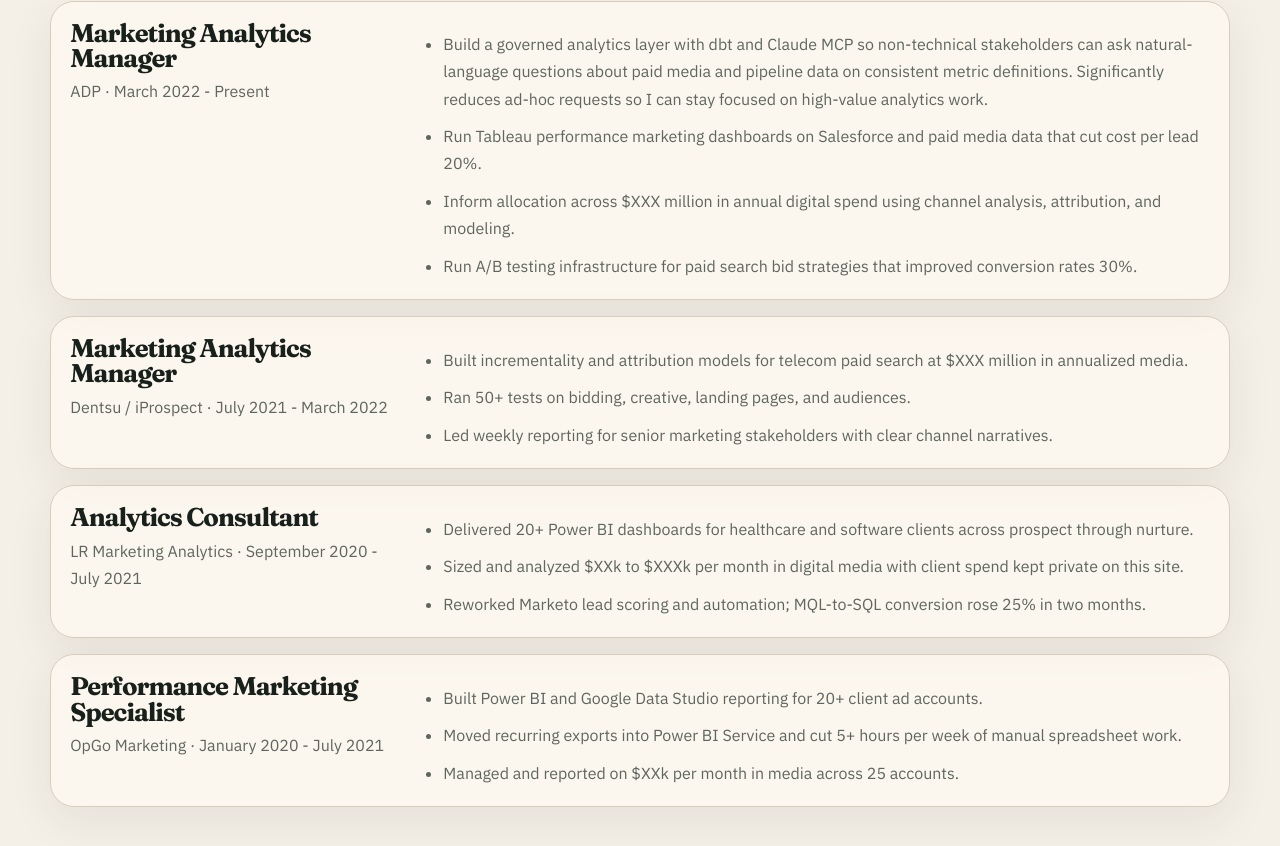
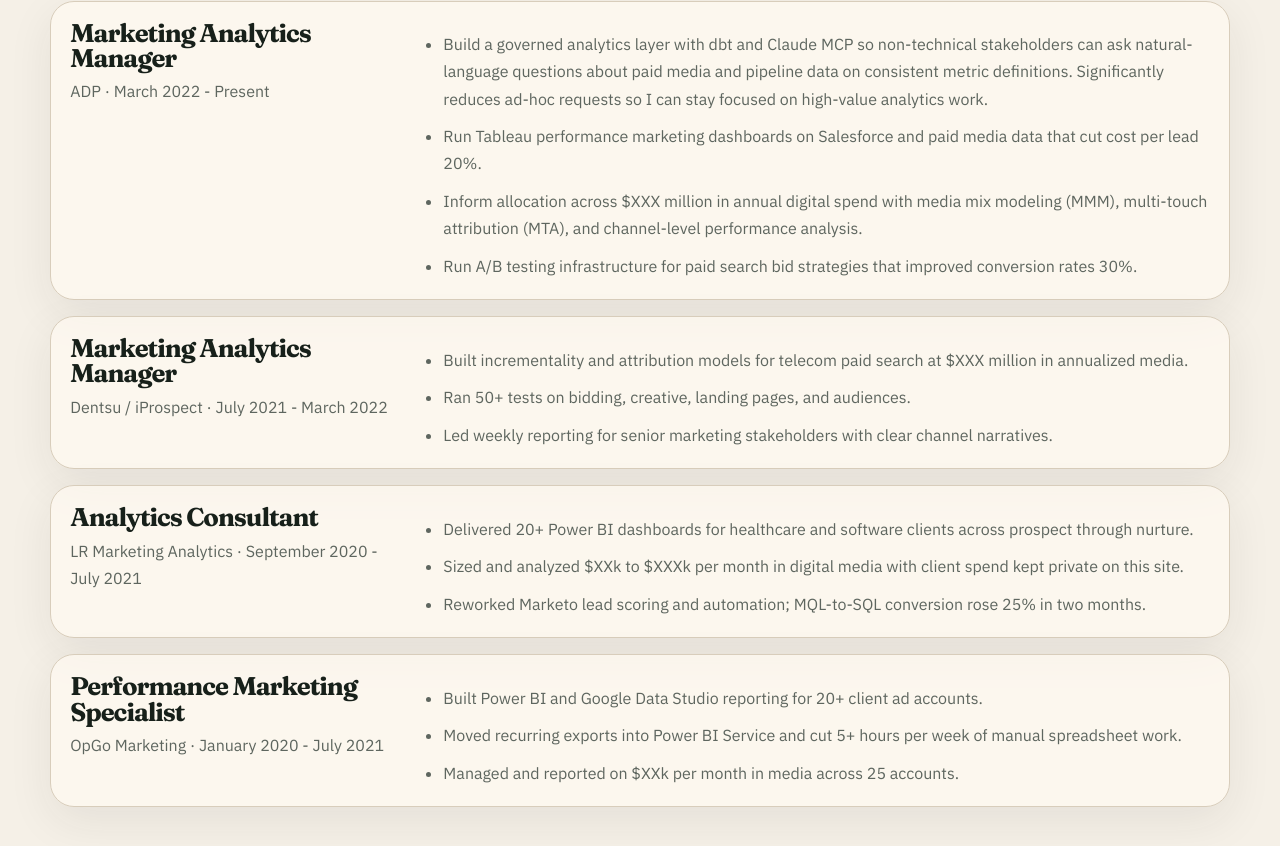
Before and after one commit to loganriebel/loganriebel_portfolio, a Next.js app: page / in a window 1280 px wide. Shown: the part 1574-2420 px from the top of the page. Built offline with nearby package versions, Linux system fonts and the light colour scheme.

Commit message:
Name MMM and MTA explicitly on ADP spend allocation bullet.
Co-authored-by: Cursor <cursoragent@cursor.com>

```diff
--- a/src/data/profile.ts
+++ b/src/data/profile.ts
@@ -62,7 +62,7 @@ export const profile = {
       bullets: [
         "Build a governed analytics layer with dbt and Claude MCP so non-technical stakeholders can ask natural-language questions about paid media and pipeline data on consistent metric definitions. Significantly reduces ad-hoc requests so I can stay focused on high-value analytics work.",
         "Run Tableau performance marketing dashboards on Salesforce and paid media data that cut cost per lead 20%.",
-        "Inform allocation across $XXX million in annual digital spend using channel analysis, attribution, and modeling.",
+        "Inform allocation across $XXX million in annual digital spend with media mix modeling (MMM), multi-touch attribution (MTA), and channel-level performance analysis.",
         "Run A/B testing infrastructure for paid search bid strategies that improved conversion rates 30%."
       ]
     },
```
